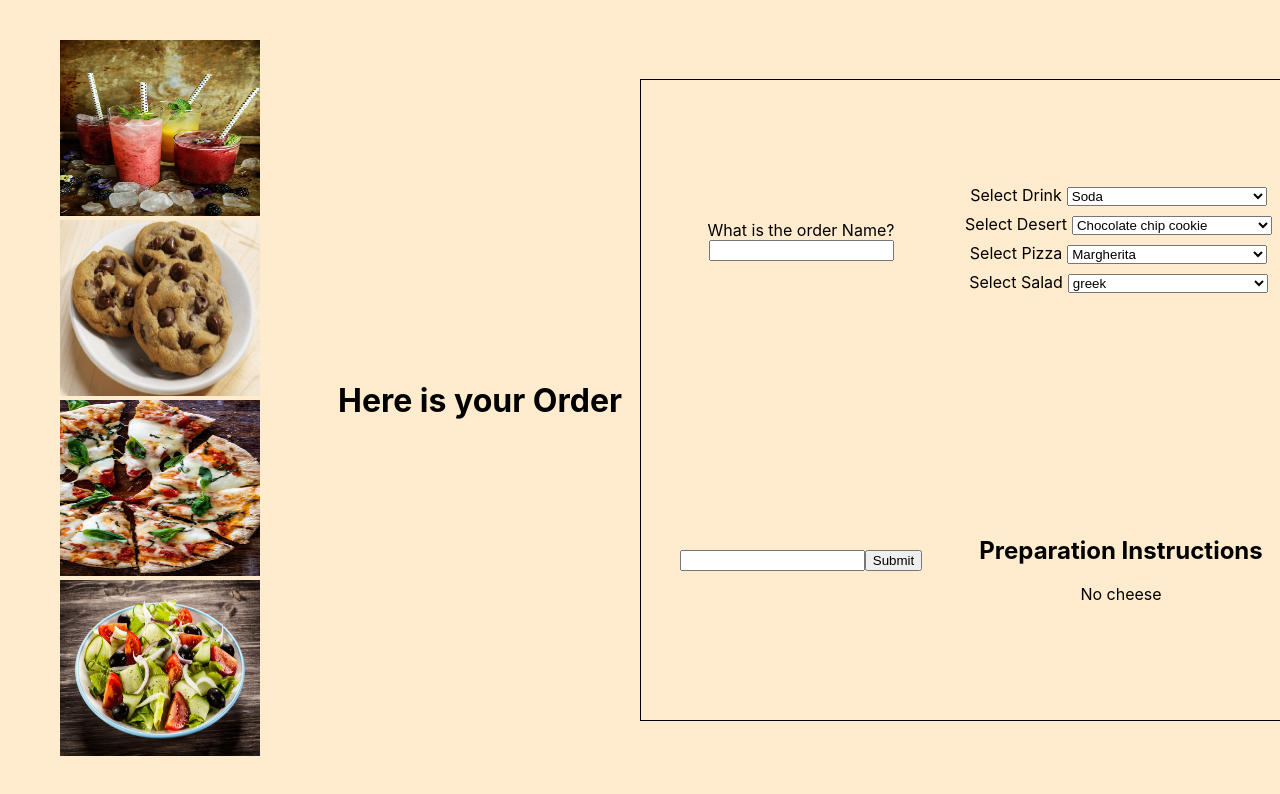
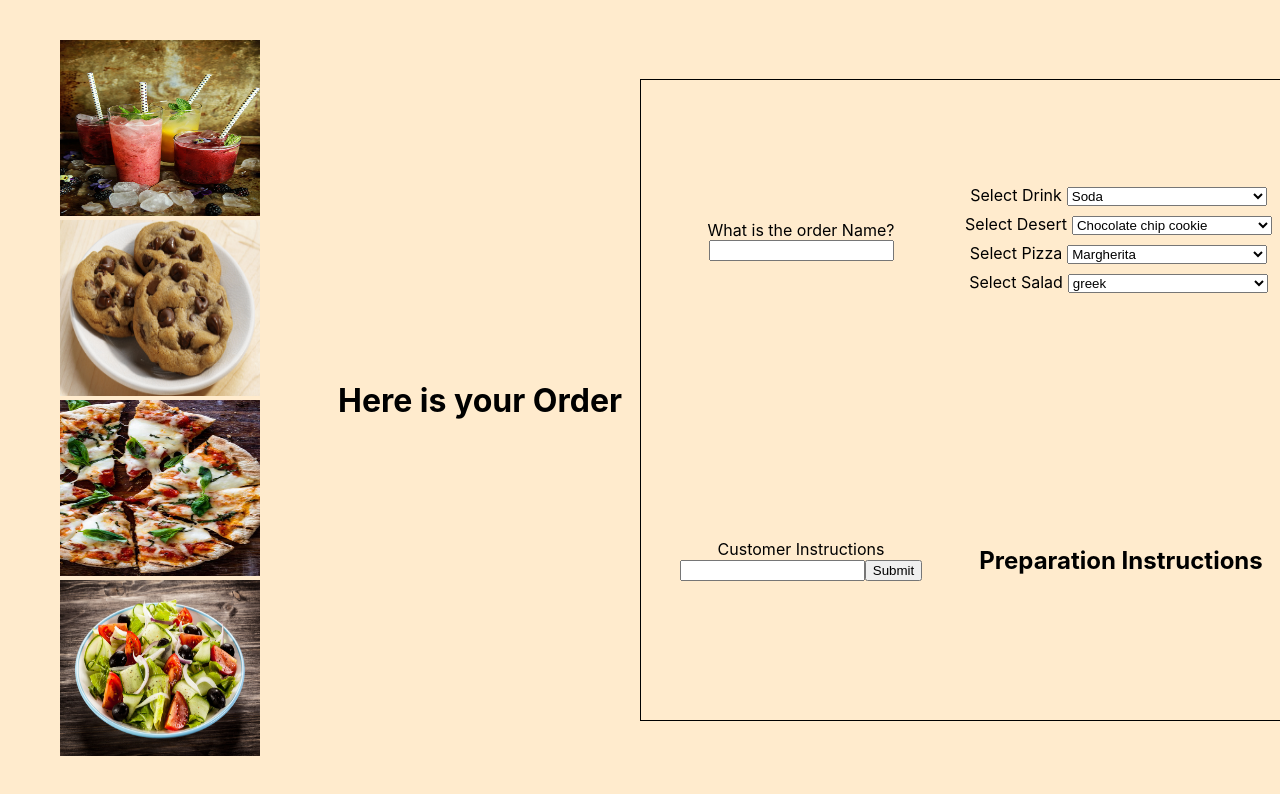
Before and after one commit to aaronEnyetu/fastFoodOrder, a React (Create React App) app: page / in a window 1280 px wide. Shown: the top 794 px of the page. Built offline with nearby package versions, Linux system fonts and the light colour scheme.

Commit message:
Made some changes

```diff
--- a/src/App.js
+++ b/src/App.js
@@ -17,7 +17,7 @@ function App() {
   const [pizzaId, setPizza] = useState(1);
   const [saladId, setSalad] = useState(1);
   const [orderName, setOrderName] = useState();
-  const [instructions, setInstructions] = useState(['No cheese']);
+  const [instructions, setInstructions] = useState([]);
   return (
     <div className="App">
       <OrderImages drinkId={drinkId} desertId={desertId} pizzaId={pizzaId} saladId={saladId} />
--- a/src/InstructionForm.js
+++ b/src/InstructionForm.js
@@ -14,6 +14,7 @@ export default function InstructionForm({ setInstructions, instructions }) {
 
   return (
     <section>
+      Customer Instructions
       <form onSubmit={handleSubmit}>
         <input value={instructionInput} onChange={(e) => setInstructionInput(e.target.value) } />
         <button>Submit</button>
```
